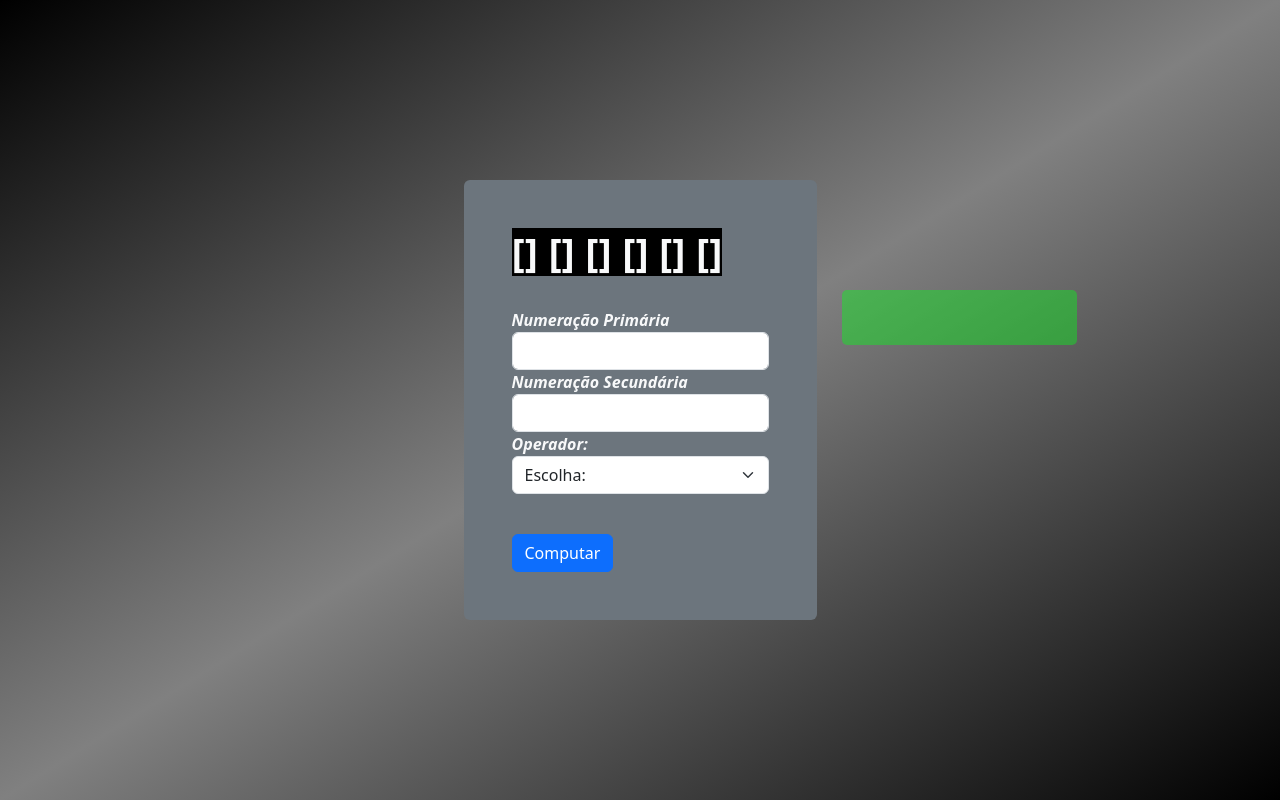
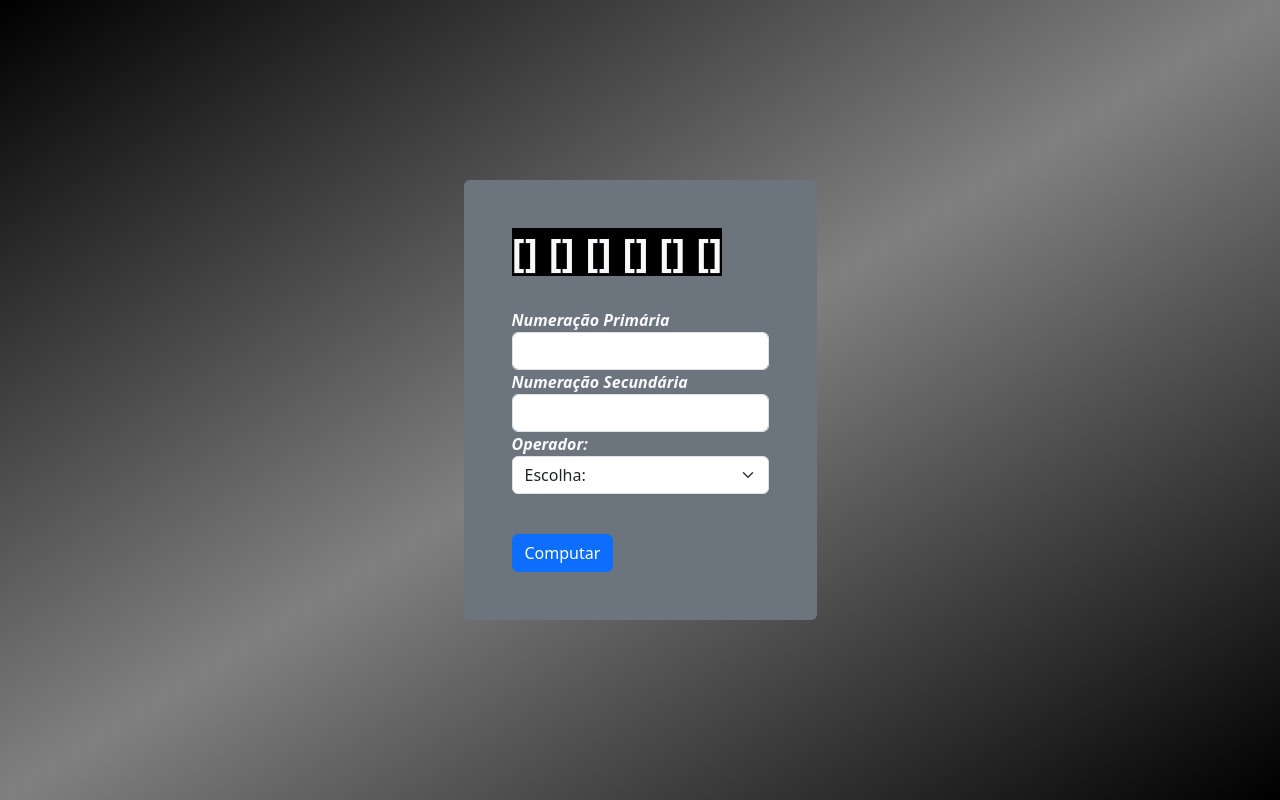
Before and after one commit to SamBakasura/Calculadora, a plain HTML site: page index.html in a window 1280 px wide. Drawn offline with nearby package versions, Linux system fonts and the light colour scheme.

Commit message:
Atualizado

```diff
--- a/style.css
+++ b/style.css
@@ -2,17 +2,6 @@ body{
     position: relative;
     height: 100vh;
     background-image:linear-gradient(to bottom right,black,gray,black);
-}
-.form1{
-    position: absolute;
-    top: 290px;
-    left: 842px;
-    height: 55px;
-    width: 235px;
-    border-radius: 5px;
-    background-color: rgb(0, 255, 21);
-    opacity: 0.4;
-    z-index: 2;
 }
 h1{
     font-size: 30px;
```
